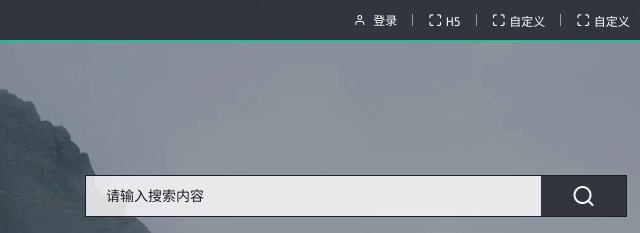
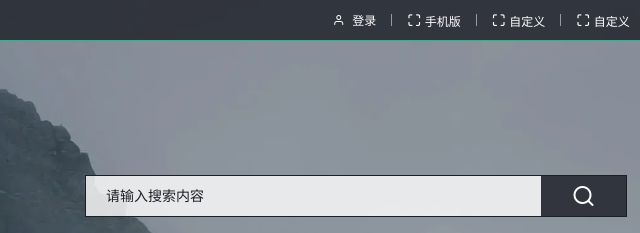
Before and after one commit to SothChris666/SothChris666.github.io, a plain HTML site: page index.html in a window 1280 px wide. Shown: the top 233 px of the page, 315-955 px from the left. Drawn offline with Linux system fonts and the light colour scheme; files whose address does not match are found by name.

Commit message:
Update index.html

```diff
--- a/index.html
+++ b/index.html
@@ -32,7 +32,7 @@
                         </li>
                         <li></li>
                         <li class="icon-more-horizontal">
-                            <a href="H5/index.html">H5</a>
+                            <a href="h5/index.html">手机版</a>
                         </li>
                         <li></li>
                         <li class="icon-more-horizontal">
```
